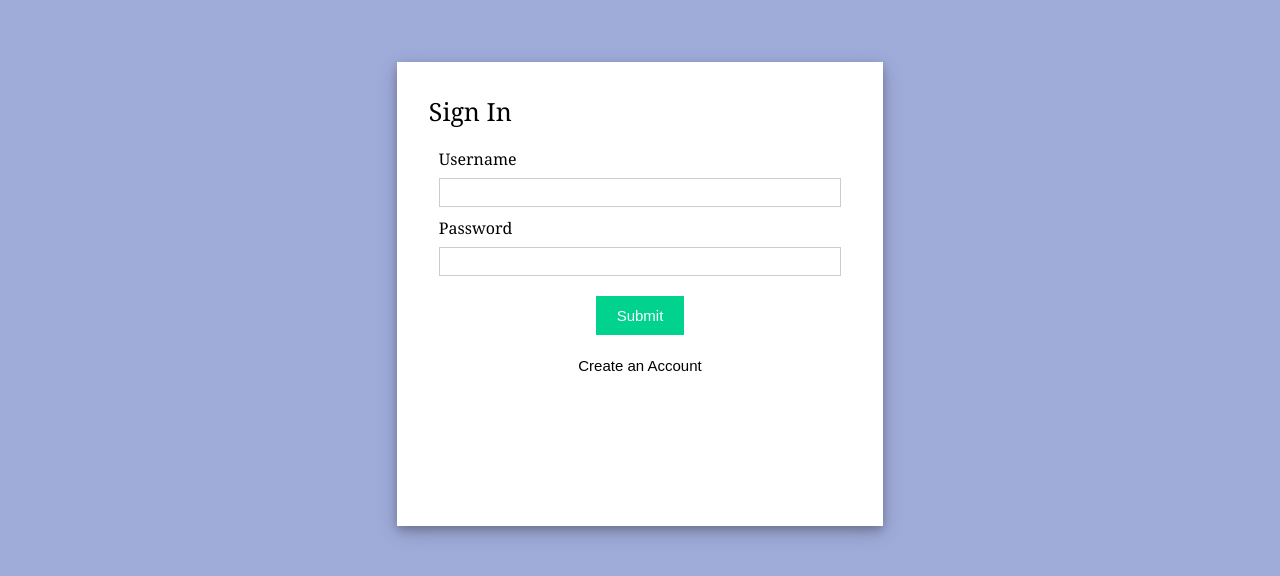
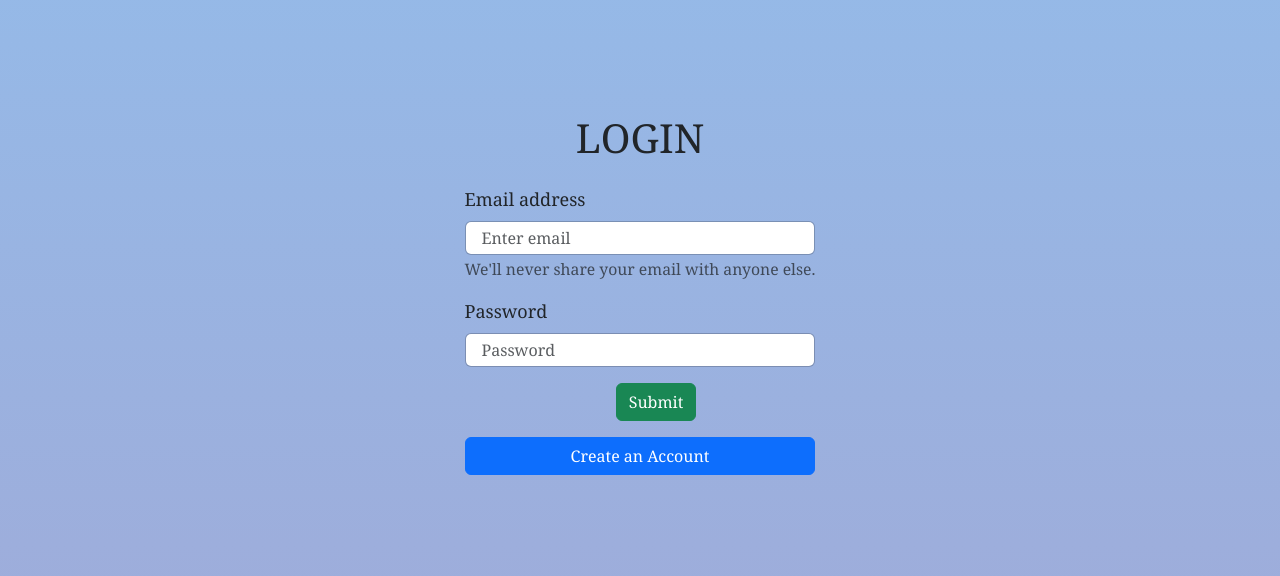
Before and after one commit to NehaKhann/React-app, a React (Create React App) app: page /login in a window 1280 px wide. Shown: the part 106-682 px from the top of the page. Built offline with nearby package versions, Linux system fonts and the light colour scheme.

Commit message:
Navbar added, changes in login page layout

```diff
--- a/package.json
+++ b/package.json
@@ -7,6 +7,7 @@
     "@testing-library/react": "^13.4.0",
     "@testing-library/user-event": "^13.5.0",
     "react": "^18.2.0",
+    "react-bootstrap": "^2.5.0",
     "react-dom": "^18.2.0",
     "react-router-dom": "^6.4.1",
     "react-scripts": "5.0.1",
--- /dev/null
+++ b/src/components/Navbar.js
@@ -0,0 +1,40 @@
+import Container from 'react-bootstrap/Container';
+import Nav from 'react-bootstrap/Nav';
+import Navbar from 'react-bootstrap/Navbar';
+import NavDropdown from 'react-bootstrap/NavDropdown';
+
+function CollapsibleExample() {
+  return (
+    <Navbar collapseOnSelect expand="lg" bg="dark" variant="dark">
+      <Container>
+        <Navbar.Brand href="#home">React-Bootstrap</Navbar.Brand>
+        <Navbar.Toggle aria-controls="responsive-navbar-nav" />
+        <Navbar.Collapse id="responsive-navbar-nav">
+          <Nav className="me-auto">
+            <Nav.Link href="#features">Features</Nav.Link>
+            <Nav.Link href="#pricing">Pricing</Nav.Link>
+            <NavDropdown title="Dropdown" id="collasible-nav-dropdown">
+              <NavDropdown.Item href="#action/3.1">Action</NavDropdown.Item>
+              <NavDropdown.Item href="#action/3.2">
+                Another action
+              </NavDropdown.Item>
+              <NavDropdown.Item href="#action/3.3">Something</NavDropdown.Item>
+              <NavDropdown.Divider />
+              <NavDropdown.Item href="#action/3.4">
+                Separated link
+              </NavDropdown.Item>
+            </NavDropdown>
+          </Nav>
+          <Nav>
+            <Nav.Link href="#deets">More deets</Nav.Link>
+            <Nav.Link eventKey={2} href="#memes">
+              Dank memes
+            </Nav.Link>
+          </Nav>
+        </Navbar.Collapse>
+      </Container>
+    </Navbar>
+  );
+}
+
+export default CollapsibleExample;
--- a/src/index.js
+++ b/src/index.js
@@ -3,6 +3,7 @@ import ReactDOM from 'react-dom/client';
 import './index.css';
 import App from './App';
 import reportWebVitals from './reportWebVitals';
+import 'bootstrap/dist/css/bootstrap.min.css';
 
 const root = ReactDOM.createRoot(document.getElementById('root'));
 root.render(
--- a/src/pages/Home/Home.js
+++ b/src/pages/Home/Home.js
@@ -1,5 +1,6 @@
 import { useEffect, useState } from "react";
 import { Navigate } from "react-router-dom";
+import CollapsibleExample from "../../components/Navbar"
 const Home = () => {
     const [authenticated, setauthenticated] = useState(null);
     const [pageLoad, setpageLoad] = useState(true)
@@ -17,6 +18,7 @@ const Home = () => {
     } else {
         return (
             <div>
+                <CollapsibleExample/>
                 <p>Welcome to your Home Screen</p>
             </div>
         );
--- a/src/pages/Login/Login.css
+++ b/src/pages/Login/Login.css
@@ -1,78 +1,14 @@
-.login{
+  .login-form{
     font-family: sans-serif;
+    font-size: 18px;
     display: flex;
     align-items: center;
     justify-content: center;
     flex-direction: column;
-    gap: 20px;
+    gap: 40px;
     height: 100vh;
     font-family: Cambria, Cochin, Georgia, Times, "Times New Roman", serif;
-    background-color: #9fabd9;
-  }
-
-  input[type="text"],
-  input[type="password"] {
-    height: 25px;
-    border: 1px solid rgba(0, 0, 0, 0.2);
-  }
-
-  input[type="submit"] {
-    margin-top: 10px;
-    cursor: pointer;
-    font-size: 15px;
-    background: #01d28e;
-    border: 1px solid #01d28e;
-    color: #fff;
-    padding: 10px 20px;
-  }
-
-  input[type="submit"]:hover {
-    background: #6cf0c2;
-  }
-
-  .button-container {
-    display: flex;
-    justify-content: center;
-  }
-
-  .login-form {
-    width:33%;
-    height:50%;
-    background-color: white;
-    padding: 2rem;
-    box-shadow: 0 4px 8px 0 rgba(0, 0, 0, 0.2), 0 6px 20px 0 rgba(0, 0, 0, 0.19);
-  }
-
-  .list-container {
-    display: flex;
-  }
-
-  .error {
-    color: red;
-    font-size: 12px;
-  }
-
-  .title {
-    font-size: 25px;
-    margin-bottom: 20px;
-  }
-
-  .input-container {
-    display: flex;
-    flex-direction: column;
-    gap: 8px;
-    margin: 10px;
-  }
-  .login-bottom-container {
-    display: flex;
-    justify-content: center;
-    padding: 1.3rem;
+    background-color: #cccccc;
+    background-image: linear-gradient(#94bbe9, #9fabd9);
 
   }
-
-  .login-bottom-container button {
-    background-color: transparent;
-    border: none;
-    font-size: 15px;
-    cursor: pointer;
-  }
--- a/src/pages/Login/Login.js
+++ b/src/pages/Login/Login.js
@@ -1,40 +1,39 @@
-import React, { useState,useEffect } from "react";
+
+import React, { useState} from "react";
 import { useNavigate } from "react-router-dom";
-import "./Login.css";
+import Form from 'react-bootstrap/Form';
+import { Button } from "react-bootstrap";
+import "./Login.css"
 
 function Login() {
   const navigate = useNavigate();
   // React States
-  const [authenticated, setauthenticated] = useState(localStorage.getItem(localStorage.getItem("authenticated")|| false));
   const [errorMessages, setErrorMessages] = useState({});
-  const [isSubmitted, setIsSubmitted] = useState(false);
-
-
   // User Login info
   const database = [
     {
-      username: "user1",
+      email: "user1@gmail.com",
       password: "pass1"
     },
     {
-      username: "user2",
+      email: "user2@gmail.com",
       password: "pass2"
     }
   ];
 
   const errors = {
-    uname: "invalid username",
-    pass: "invalid password"
+    email: "Invalid Email",
+    pass: "Invalid Password"
   };
 
   const handleSubmit = (event) => {
     //Prevent page reload
     event.preventDefault();
 
-    var { uname, pass } = document.forms[0];
+    var { email, pass } = document.forms[0];
 
     // Find user login info
-    const userData = database.find((user) => user.username === uname.value);
+    const userData = database.find((user) => user.email === email.value);
 
     // Compare user info
     if (userData) {
@@ -42,53 +41,49 @@ function Login() {
         // Invalid password
         setErrorMessages({ name: "pass", message: errors.pass });
       } else {
-        setIsSubmitted(true);
         localStorage.setItem("authenticated", true);
         navigate("/home");
       }
     } else {
       // Username not found
-      setErrorMessages({ name: "uname", message: errors.uname });
+      setErrorMessages({ name: "email", message: errors.email });
     }
   };
-
   // Generate JSX code for error message
   const renderErrorMessage = (name) =>
     name === errorMessages.name && (
       <div className="error">{errorMessages.message}</div>
     );
+  return (
+    <div className="login-form">
+      <Form >
+        <div className="col-md-12 mb-4 text-center">
+          <h1>LOGIN</h1>
+        </div>
+        <Form.Group className="mb-3" controlId="formBasicEmail" >
+          <Form.Label>Email address</Form.Label>
+          <Form.Control className='p-3' type="email" placeholder="Enter email" name="email" required />
+          {renderErrorMessage("email")}
+          <Form.Text className="text-muted">
+            We'll never share your email with anyone else.
+          </Form.Text>
+        </Form.Group>
 
-  // JSX code for login form
-  const renderForm = (
-    <div className="form">
-      <form onSubmit={handleSubmit}>
-        <div className="input-container">
-          <label>Username </label>
-          <input type="text" name="uname" required />
-          {renderErrorMessage("uname")}
+        <Form.Group className="mb-3" controlId="formBasicPassword" >
+          <Form.Label>Password</Form.Label>
+          <Form.Control className='p-3' type="password" placeholder="Password" name="pass" required />
+          {renderErrorMessage("pass")}
+        </Form.Group>
+
+        <div className="col-md-12 m-3 text-center">
+          <button type="submit" onClick={handleSubmit} className="btn btn-success" >Submit</button>
         </div>
-        <div className="input-container">
-          <label>Password </label>
-          <input type="password" name="pass" required />
-          {renderErrorMessage("pass")}
+        <div className="d-grid gap-2">
+          <Button onClick={() => navigate("/register")} variant="primary" >
+            Create an Account
+          </Button>
         </div>
-        <div className="button-container">
-          <input type="submit" />
-        </div>
-
-        <div className="login-bottom-container">
-        <button onClick={()=>navigate("/register")}> Create an Account</button>
-        </div>
-      </form>
-    </div>
-  );
-
-  return (
-    <div className="login">
-      <div className="login-form">
-        <div className="title">Sign In</div>
-        {isSubmitted ? <div>User is successfully logged in</div> : renderForm}
-      </div>
+      </Form>
     </div>
   );
 }
```
